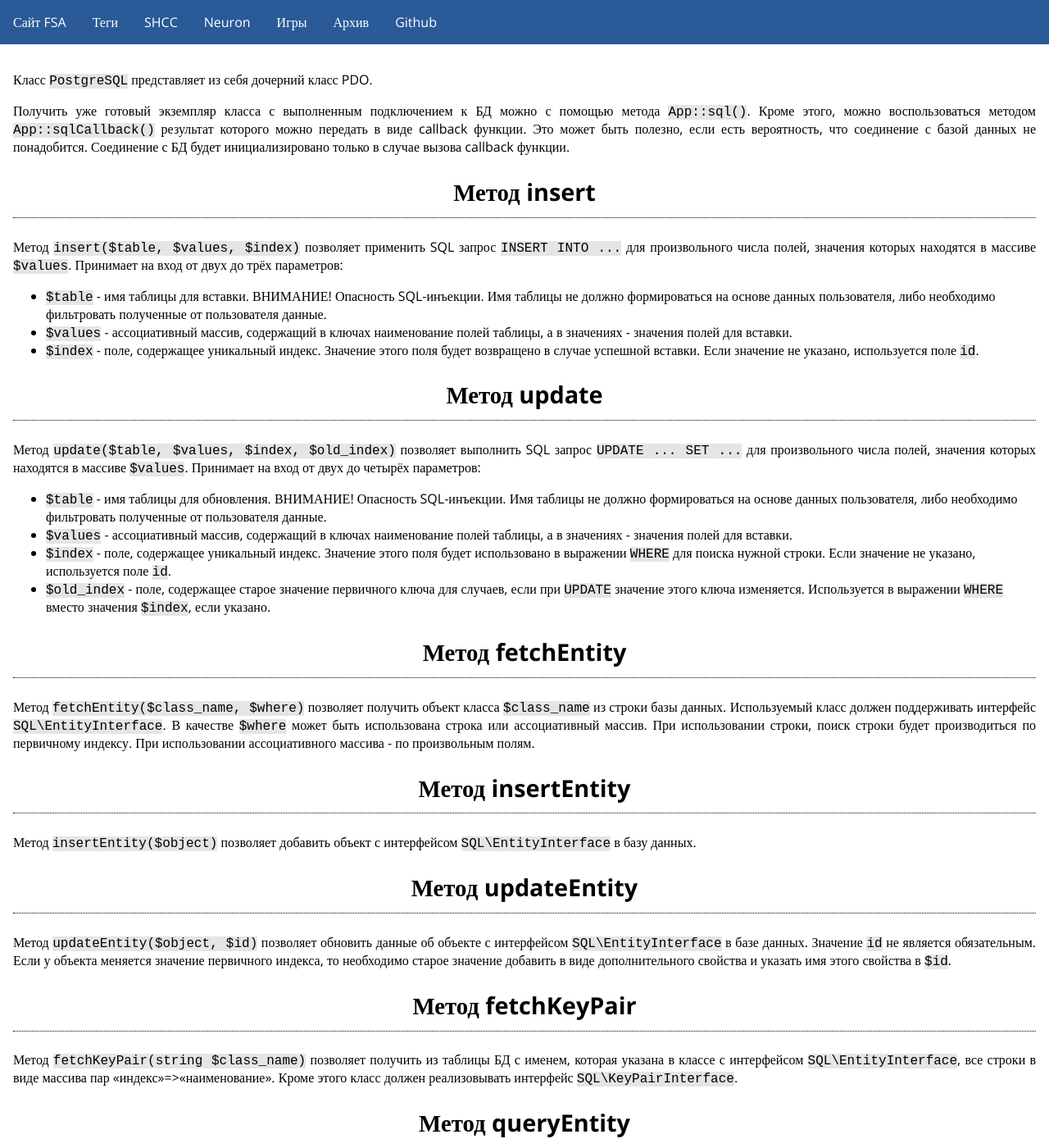
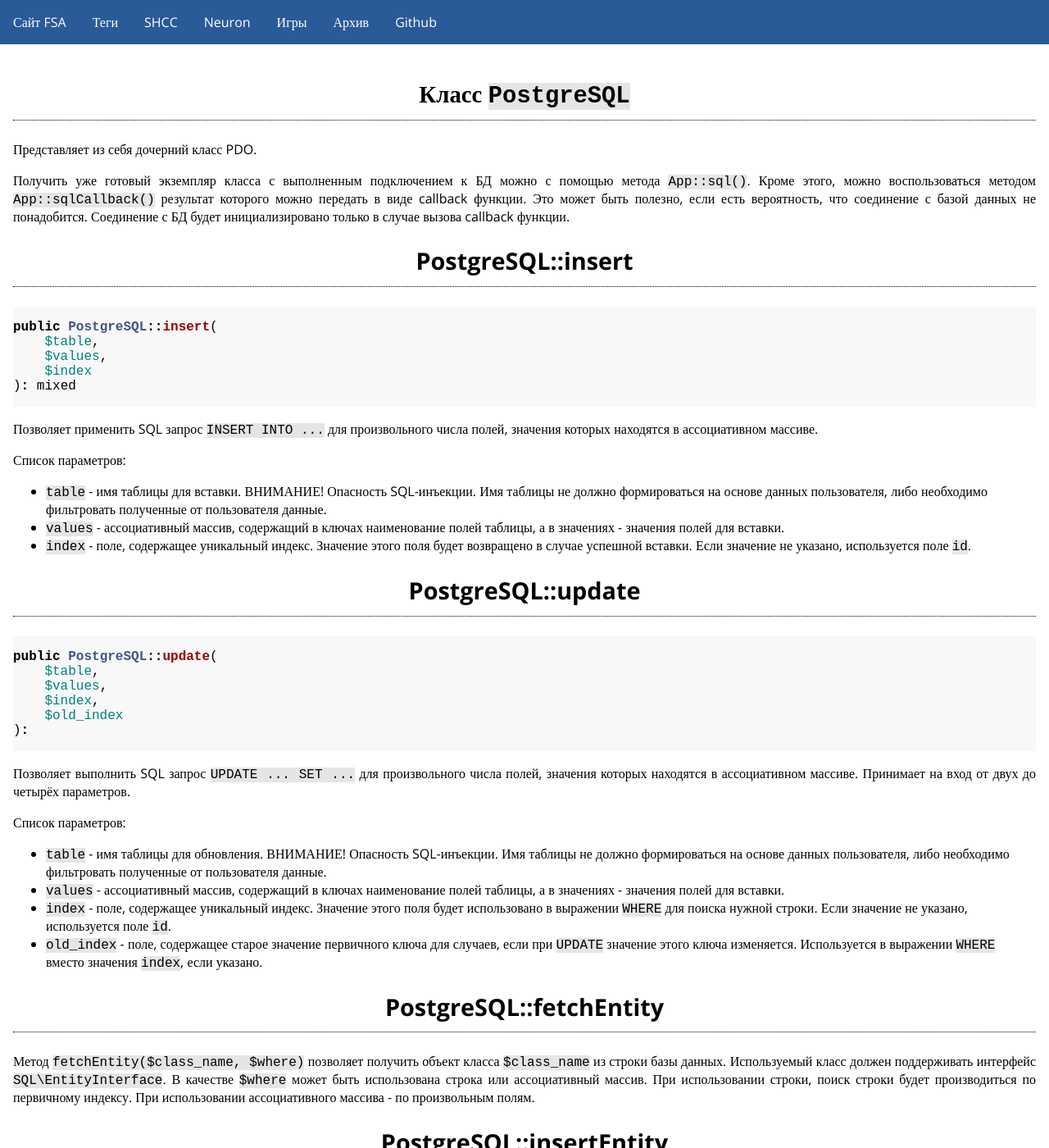
Before and after one commit to fsa/site, a Jekyll site: the page built from neuron/postgresql.md, in a window 1280 px wide and 1400 px high. Shown: the whole window at 82% size. Built offline with Jekyll 4.4.1, drawn with Linux system fonts in a browser that asks for light colours; some of the changed text lies outside the part shown.

Commit message:
Тестирование нового внешнего вида Neuron - PostgreSQL

````diff
--- a/neuron/postgresql.md
+++ b/neuron/postgresql.md
@@ -4,43 +4,66 @@
 excerpt: PHP фреймворк Neuron - объект PostgreSQL
 ---
 
-Класс `PostgreSQL` представляет из себя дочерний класс PDO.
+## Класс `PostgreSQL`
+
+Представляет из себя дочерний класс PDO.
 
 Получить уже готовый экземпляр класса с выполненным подключением к БД можно с помощью метода `App::sql()`. Кроме этого, можно воспользоваться методом `App::sqlCallback()` результат которого можно передать в виде callback функции. Это может быть полезно, если есть вероятность, что соединение с базой данных не понадобится. Соединение с БД будет инициализировано только в случае вызова callback функции.
 
-## Метод insert
+## PostgreSQL::insert
 
-Метод `insert($table, $values, $index)` позволяет применить SQL запрос `INSERT INTO ...` для произвольного числа полей, значения которых находятся в массиве `$values`. Принимает на вход от двух до трёх параметров:
+```php
+public PostgreSQL::insert(
+    $table,
+    $values,
+    $index
+): mixed
+```
 
-* `$table` - имя таблицы для вставки. ВНИМАНИЕ! Опасность SQL-инъекции. Имя таблицы не должно формироваться на основе данных пользователя, либо необходимо фильтровать полученные от пользователя данные.
-* `$values` - ассоциативный массив, содержащий в ключах наименование полей таблицы, а в значениях - значения полей для вставки.
-* `$index` - поле, содержащее уникальный индекс. Значение этого поля будет возвращено в случае успешной вставки. Если значение не указано, используется поле `id`.
+Позволяет применить SQL запрос `INSERT INTO ...` для произвольного числа полей, значения которых находятся в ассоциативном массиве.
 
-## Метод update
+Список параметров:
 
-Метод `update($table, $values, $index, $old_index)` позволяет выполнить SQL запрос `UPDATE ... SET ...` для произвольного числа полей, значения которых находятся в массиве `$values`. Принимает на вход от двух до четырёх параметров:
+* `table` - имя таблицы для вставки. ВНИМАНИЕ! Опасность SQL-инъекции. Имя таблицы не должно формироваться на основе данных пользователя, либо необходимо фильтровать полученные от пользователя данные.
+* `values` - ассоциативный массив, содержащий в ключах наименование полей таблицы, а в значениях - значения полей для вставки.
+* `index` - поле, содержащее уникальный индекс. Значение этого поля будет возвращено в случае успешной вставки. Если значение не указано, используется поле `id`.
 
-* `$table` - имя таблицы для обновления. ВНИМАНИЕ! Опасность SQL-инъекции. Имя таблицы не должно формироваться на основе данных пользователя, либо необходимо фильтровать полученные от пользователя данные.
-* `$values` - ассоциативный массив, содержащий в ключах наименование полей таблицы, а в значениях - значения полей для вставки.
-* `$index` - поле, содержащее уникальный индекс. Значение этого поля будет использовано в выражении `WHERE` для поиска нужной строки. Если значение не указано, используется поле `id`.
-* `$old_index` - поле, содержащее старое значение первичного ключа для случаев, если при `UPDATE` значение этого ключа изменяется. Используется в выражении `WHERE` вместо значения `$index`, если указано.
+## PostgreSQL::update
 
-## Метод fetchEntity
+```php
+public PostgreSQL::update(
+    $table,
+    $values,
+    $index,
+    $old_index
+):
+```
+
+Позволяет выполнить SQL запрос `UPDATE ... SET ...` для произвольного числа полей, значения которых находятся в ассоциативном массиве. Принимает на вход от двух до четырёх параметров.
+
+Список параметров:
+
+* `table` - имя таблицы для обновления. ВНИМАНИЕ! Опасность SQL-инъекции. Имя таблицы не должно формироваться на основе данных пользователя, либо необходимо фильтровать полученные от пользователя данные.
+* `values` - ассоциативный массив, содержащий в ключах наименование полей таблицы, а в значениях - значения полей для вставки.
+* `index` - поле, содержащее уникальный индекс. Значение этого поля будет использовано в выражении `WHERE` для поиска нужной строки. Если значение не указано, используется поле `id`.
+* `old_index` - поле, содержащее старое значение первичного ключа для случаев, если при `UPDATE` значение этого ключа изменяется. Используется в выражении `WHERE` вместо значения `index`, если указано.
+
+## PostgreSQL::fetchEntity
 
 Метод `fetchEntity($class_name, $where)` позволяет получить объект класса `$class_name` из строки базы данных. Используемый класс должен поддерживать интерфейс `SQL\EntityInterface`. В качестве `$where` может быть использована строка или ассоциативный массив. При использовании строки, поиск строки будет производиться по первичному индексу. При использовании ассоциативного массива - по произвольным полям.
 
-## Метод insertEntity
+## PostgreSQL::insertEntity
 
 Метод `insertEntity($object)` позволяет добавить объект с интерфейсом `SQL\EntityInterface` в базу данных.
 
-## Метод updateEntity
+## PostgreSQL::updateEntity
 
 Метод `updateEntity($object, $id)` позволяет обновить данные об объекте с интерфейсом `SQL\EntityInterface` в базе данных. Значение `id` не является обязательным. Если у объекта меняется значение первичного индекса, то необходимо старое значение добавить в виде дополнительного свойства и указать имя этого свойства в `$id`.
 
-## Метод fetchKeyPair
+## PostgreSQL::fetchKeyPair
 
 Метод `fetchKeyPair(string $class_name)` позволяет получить из таблицы БД с именем, которая указана в классе с интерфейсом `SQL\EntityInterface`, все строки в виде массива пар «индекс»=>«наименование». Кроме этого класс должен реализовывать интерфейс `SQL\KeyPairInterface`.
 
-## Метод queryEntity
+## PostgreSQL::queryEntity
 
 Метод `queryEntity($class_name, $order)` возвращает PDOStatement объект, который позволяет получить объекты класса `$class_name` из БД. Порядок записей задаётся полем `$order`, которе не является обязательным. Если значение не указано, то используется первичный индекс таблицы.
````
